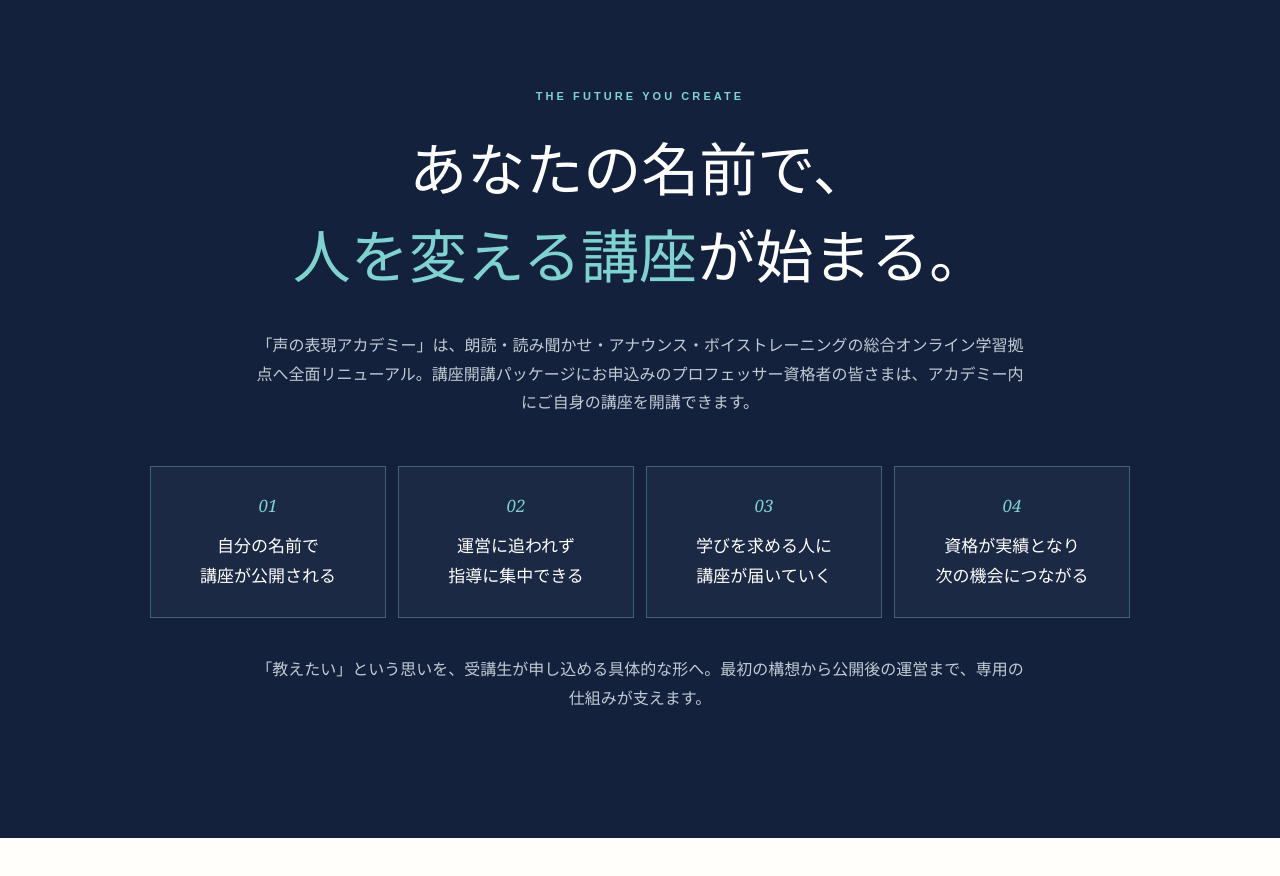
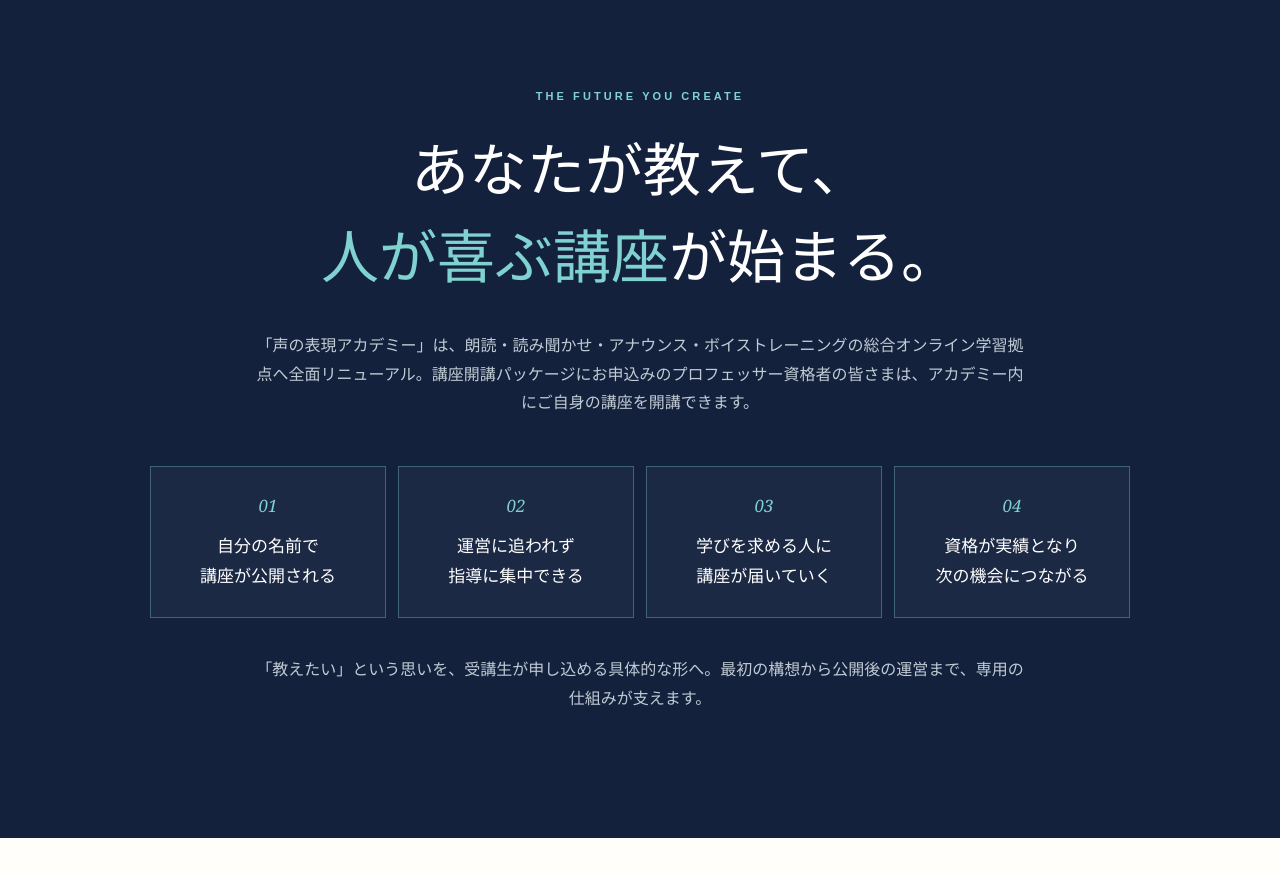
Before and after one commit to yuryuki-ai/koeaca, a Next.js app: page /koeaca/ in a window 1280 px wide. Shown: the part 2420-3296 px from the top of the page. Built offline with nearby package versions, Linux system fonts and the light colour scheme.

Commit message:
Update future section headline

```diff
--- a/app/page.tsx
+++ b/app/page.tsx
@@ -31,7 +31,7 @@ export default function Home() {
     </section>
 
     <section className="concept" id="future">
-      <div className="conceptInner"><span>THE FUTURE YOU CREATE</span><h2>あなたの名前で、<br/><em>人を変える講座</em>が始まる。</h2><p>「声の表現アカデミー」は、朗読・読み聞かせ・アナウンス・ボイストレーニングの総合オンライン学習拠点へ全面リニューアル。講座開講パッケージにお申込みのプロフェッサー資格者の皆さまは、アカデミー内にご自身の講座を開講できます。</p><div className="futureGrid"><article><b>01</b><h3>自分の名前で<br/>講座が公開される</h3></article><article><b>02</b><h3>運営に追われず<br/>指導に集中できる</h3></article><article><b>03</b><h3>学びを求める人に<br/>講座が届いていく</h3></article><article><b>04</b><h3>資格が実績となり<br/>次の機会につながる</h3></article></div><p>「教えたい」という思いを、受講生が申し込める具体的な形へ。最初の構想から公開後の運営まで、専用の仕組みが支えます。</p></div>
+      <div className="conceptInner"><span>THE FUTURE YOU CREATE</span><h2>あなたが教えて、<br/><em>人が喜ぶ講座</em>が始まる。</h2><p>「声の表現アカデミー」は、朗読・読み聞かせ・アナウンス・ボイストレーニングの総合オンライン学習拠点へ全面リニューアル。講座開講パッケージにお申込みのプロフェッサー資格者の皆さまは、アカデミー内にご自身の講座を開講できます。</p><div className="futureGrid"><article><b>01</b><h3>自分の名前で<br/>講座が公開される</h3></article><article><b>02</b><h3>運営に追われず<br/>指導に集中できる</h3></article><article><b>03</b><h3>学びを求める人に<br/>講座が届いていく</h3></article><article><b>04</b><h3>資格が実績となり<br/>次の機会につながる</h3></article></div><p>「教えたい」という思いを、受講生が申し込める具体的な形へ。最初の構想から公開後の運営まで、専用の仕組みが支えます。</p></div>
     </section>
 
     <section className="how section" id="how">
```
